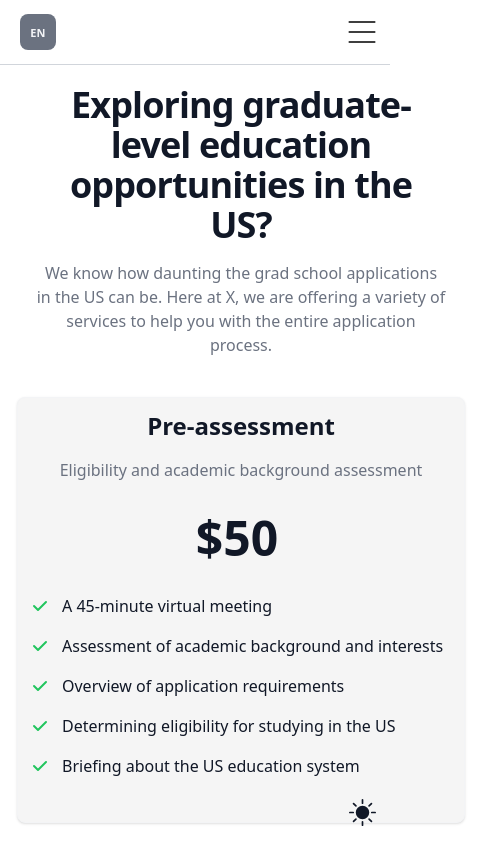
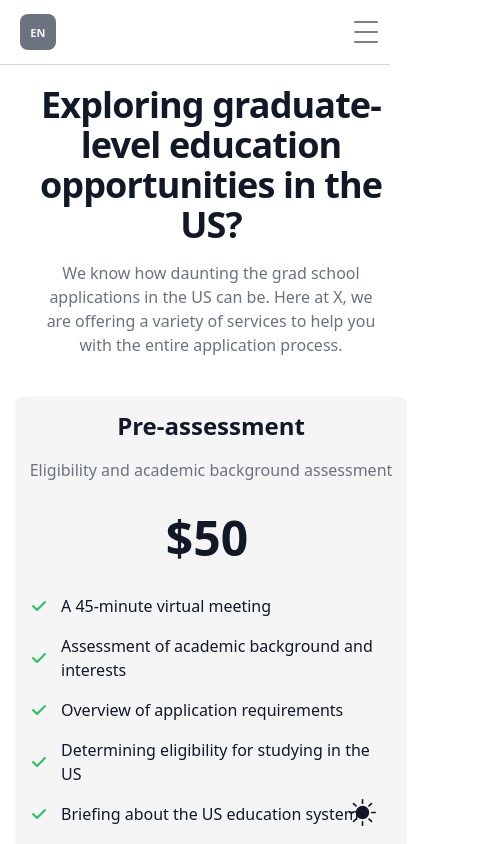
Before and after one commit to trustdan/caprawise-nextjs-education-consulting-website, a Next.js app: page /services in a window 390 px wide. Shown: the top 844 px of the page, 482 px wide, since content can reach past the window. Built offline with nearby package versions, Linux system fonts and the light colour scheme.

Commit message:
add PageStyler, update Hamburger menu, LanguageDropdown, Footer, Footnotes and Cofounder

```diff
--- a/app/components/Cofounder.tsx
+++ b/app/components/Cofounder.tsx
@@ -18,25 +18,25 @@ export default function Cofounder(props: CofounderProps) {
   const { cofounderRef } = useCofounder();
   return (
     <div
-      className="flex flex-col border  border-gray-100 shadow
-       dark:border-gray-600  bg-LIGHT_SECONDARY_BG_COLOR dark:bg-DARK_SECONDARY_BG_COLOR dark:text-white items-center
-        text-justify mx-auto lg:mx-0 p-5 rounded-xl gap-5 w-[450px] md:w-[1/2] lg:w-[600px]"
+      className="flex flex-col lg:flex-row border-none dark:text-white
+        text-justify mx-auto  p-5 rounded-xl gap-3 w-[380px] md:w-[1/2] lg:w-[1000px] items-center justify-evenly"
       ref={cofounderRef}
     >
       <Image
         src={props.imagePath}
-        className="rounded-badge drop-xl"
         alt={props.imageAlt}
-        width={250}
-        height={250}
+        width={300}
+        height={300}
         placeholder="blur"
         blurDataURL={props.imagePath}
         priority={true}
       />
-      <div className="flex flex-col gap-3 w-full">
-        <div className="flex flex-col text-xl font-bold text-center gap-2 ">
-          <h1>{props.name}</h1>
-          <h2>{language === "en" ? "Co-founder" : "Kurucu"}</h2>
+      <div className="flex flex-col gap-2 w-[300px] lg:w-2/3 h-fit lg:h-[405px]   ">
+        <div className="text-xl gap-2 text-center lg:text-left ">
+          <h1 className="font-bold ">{props.name}</h1>
+          <h2 className=" font-thin">
+            {language === "en" ? "Co-founder" : "Kurucu"}
+          </h2>
         </div>
 
         <div>
--- a/app/components/Footer.tsx
+++ b/app/components/Footer.tsx
@@ -6,11 +6,11 @@ export default function Footer() {
   const language = useLanguageContext().language;
   const { footerRef } = useFooter();
   return (
-    <footer
-      className="footer footer-center p-5 h-fit bg-LIGHT_PRIMARY_BG_COLOR dark:bg-DARK_PRIMARY_BG_COLOR text-base-content rounded pb-5 gap-8 dark:text-white"
-      ref={footerRef}
-    >
-      <div className="grid grid-flow-col gap-16 hover:cursor-pointer">
+    <footer className="footer footer-center p-5 h-fit bg-LIGHT_PRIMARY_BG_COLOR dark:bg-DARK_PRIMARY_BG_COLOR text-base-content pb-5 gap-8 dark:text-white">
+      <div
+        className="grid grid-flow-col gap-16 hover:cursor-pointer"
+        ref={footerRef}
+      >
         <a>
           <svg
             xmlns="http://www.w3.org/2000/svg"
--- a/app/components/Footnotes.tsx
+++ b/app/components/Footnotes.tsx
@@ -1,28 +1,31 @@
-'use client';
-import React from 'react';
-import { useLanguageContext } from '../hooks/useLanguageContext';
-import { useFootnotes } from '../hooks/useFootnotes';
+"use client";
+import React from "react";
+import { useLanguageContext } from "../hooks/useLanguageContext";
+import { useFootnotes } from "../hooks/useFootnotes";
 
 interface FootnotesProps {
-    footnotes: {
-        en: string;
-        tr: string;
-      }[];
+  footnotes: {
+    en: string;
+    tr: string;
+  }[];
 }
 
-export default function Footnotes ({ footnotes }: FootnotesProps) {
-    const language = useLanguageContext().language;
-    const {footnotesRef} = useFootnotes();
+export default function Footnotes({ footnotes }: FootnotesProps) {
+  const language = useLanguageContext().language;
+  const { footnotesRef } = useFootnotes();
 
   return (
-    <div className=" dark:text-white text-[10px] mx-auto my-5 w-[450px] lg:w-full" ref= {footnotesRef}>
+    <div
+      className=" dark:text-white text-[10px] my-5 w-[390px] lg:p-0  md:w-full "
+      ref={footnotesRef}
+    >
       <ol className="list-decimal list-inside">
         {footnotes.map((footnote, index) => (
           <li key={index} className="mb-1">
-            { language === "en" ? footnote.en : footnote.tr}
+            {language === "en" ? footnote.en : footnote.tr}
           </li>
         ))}
       </ol>
     </div>
   );
-};
+}
--- a/app/components/Hamburger.tsx
+++ b/app/components/Hamburger.tsx
@@ -1,5 +1,4 @@
 import Link from "next/link";
-import Image from "next/image";
 import { useState } from "react";
 import { useLanguageContext } from "../hooks/useLanguageContext";
 
@@ -16,47 +15,54 @@ type HamburgerProps = {
 export default function Hamburger(props: HamburgerProps) {
   const [isHamburger, setIsHamburger] = useState(false);
   const language = useLanguageContext().language;
+
+  const genericHamburgerLine = `h-[2px] w-6 my-1 rounded-full bg-black transition ease transform duration-300`;
   return (
     <div
       aria-label="hamburger-menu"
-      className="flex items-center gap-4 relative "
+      className="flex  items-center gap-4 relative lg:hidden "
     >
+      {isHamburger && (
+        <ul
+          tabIndex={0}
+          className="menu dropdown-content p-0 rounded-box w-52 mt-[18px] mr-3 absolute top-10 right-0 "
+        >
+          {props.navBarItems.map((item) => (
+            <Link
+              key={item.name.en}
+              className="btn bg-LIGHT_PRIMARY_BG_COLOR dark:bg-DARK_SECONDARY_BG_COLOR dark:text-white hover:bg-gray-500 dark:hover:bg-LIGHT_SECONDARY_BG_COLOR text-black hover:text-white dark:hover:text-black text-[12px] border-gray-200 dark:border-gray-600 my-1  text-center"
+              href={item.href}
+              onClick={() => setIsHamburger(false)}
+            >
+              {language === "en" ? item.name.en : item.name.tr}
+            </Link>
+          ))}
+        </ul>
+      )}
       <button
-        type="button"
-        className="p-2 lg:hidden"
-        onClick={() => setIsHamburger((isHamburger) => !isHamburger)}
+        className="flex flex-col h-12 w-12  rounded justify-center items-center group  z-50"
+        onClick={() => setIsHamburger(!isHamburger)}
       >
-        <Image
-          src={isHamburger ? "/hamburgerX.svg" : "/hamburger.svg"}
-          alt={
+        <div
+          className={`${genericHamburgerLine} ${
             isHamburger
-              ? "An X icon for closing hamburger menu"
-              : " A Three-layered hamburg menu icon"
-          }
-          width={40}
-          height={40}
-          className="transition-all duration-500 ease-in-out transform hover:scale-110"
+              ? "rotate-45 translate-y-3 opacity-50 group-hover:opacity-100"
+              : "opacity-50 group-hover:opacity-100"
+          }`}
+        />
+        <div
+          className={`${genericHamburgerLine} ${
+            isHamburger ? "opacity-0" : "opacity-50 group-hover:opacity-100"
+          }`}
+        />
+        <div
+          className={`${genericHamburgerLine} ${
+            isHamburger
+              ? "-rotate-45 -translate-y-2 opacity-50 group-hover:opacity-100"
+              : "opacity-50 group-hover:opacity-100"
+          }`}
         />
       </button>
-      {isHamburger && (
-        <div
-          aria-label="mobile-nav-menu"
-          className="fixed top-0 right-0 w-full flex items-center justify-center font-bold uppercase tracking-widest text-gray-500"
-          onClick={() => setIsHamburger(false)}
-        >
-          <div className="bg-white rounded-lg shadow-lg p-0 m-0 absolute top-16 right-0 w-full text-center h-[calc(100vh-64px)] flex flex-col  ">
-            {props.navBarItems.map((item) => (
-              <Link
-                key={item.href}
-                href={item.href}
-                className="flex py-2 px-4 hover:bg-gray-100 border border-slate-200 h-full  items-center justify-center"
-              >
-                {language === "en" ? item.name.en : item.name.tr}
-              </Link>
-            ))}
-          </div>
-        </div>
-      )}
     </div>
   );
 }
--- a/app/components/LanguageDropdown.tsx
+++ b/app/components/LanguageDropdown.tsx
@@ -21,12 +21,12 @@ export function LanguageDropdown() {
       {isDropDownOpen && (
         <ul
           tabIndex={0}
-          className="menu dropdown-content p-0 rounded-box w-52 mt-4"
+          className="menu dropdown-content p-0 rounded-box w-36 lg:w-52 mt-4 "
         >
           {LANGUAGES.map((language) => (
             <li
               key={language.code}
-              className="btn bg-white hover:bg-gray-500 text-black hover:text-white rounded-btn text-[12px] border-gray-200 my-1"
+              className="btn rounded-btn my-1 bg-LIGHT_PRIMARY_BG_COLOR dark:bg-DARK_SECONDARY_BG_COLOR dark:text-white hover:bg-gray-500 dark:hover:bg-LIGHT_SECONDARY_BG_COLOR text-black hover:text-white dark:hover:text-black text-[12px] border-gray-200 dark:border-gray-600"
               onClick={handleOptionClick}
             >
               {language.name}
--- /dev/null
+++ b/app/components/PageStyler.tsx
@@ -0,0 +1,13 @@
+import React from "react";
+
+export default function PageStyler({
+  children,
+}: {
+  children: React.ReactNode;
+}) {
+  return (
+    <div className=" bg-LIGHT_PRIMARY_BG_COLOR dark:bg-DARK_PRIMARY_BG_COLOR text-black dark:text-white">
+      {children}
+    </div>
+  );
+}
--- a/app/components/ServicePlan.tsx
+++ b/app/components/ServicePlan.tsx
@@ -22,7 +22,7 @@ export default function ServicePlan({
       className="flex flex-col p-3 mx-auto max-w-md text-center text-gray-900
     bg-LIGHT_SECONDARY_BG_COLOR dark:bg-DARK_SECONDARY_BG_COLOR rounded-lg
     border border-gray-100 shadow dark:border-gray-600 dark:text-white
-    hover:scale-105 transition duration-200 ease-in-out"
+    lg:hover:scale-105 transition duration-200 ease-in-out"
     >
       <h3 className="mb-4 text-2xl font-semibold" ref={hRef}>
         {language === "en" ? name.en : name.tr}
```
